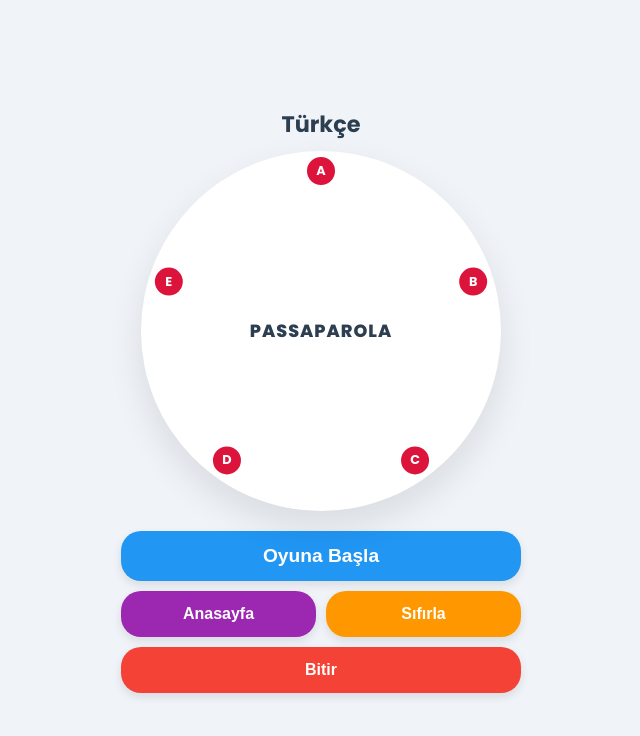
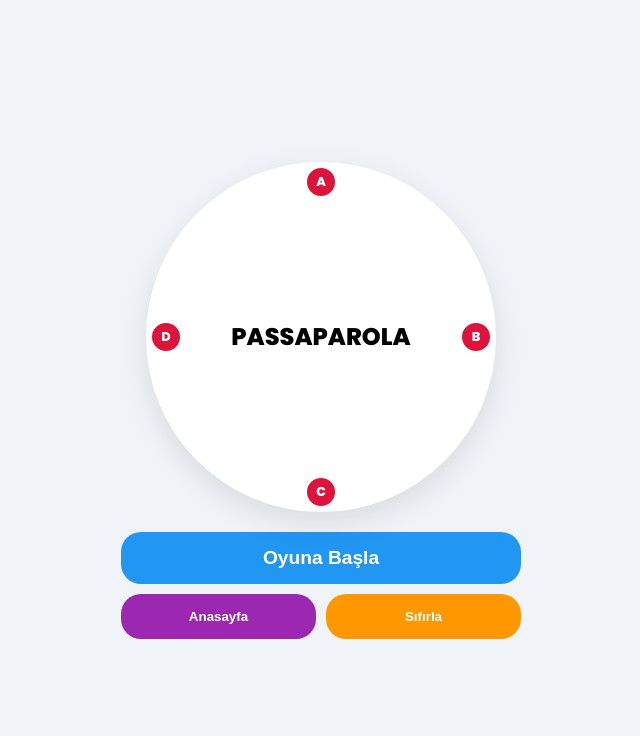
Before and after one commit to burakasmaa-max/passaparola, a plain HTML site: page index.html in a window 1280 px wide. Both pictures are taken after a click on the element "Türkçe". Shown: the whole page, without its empty margins (319-959 px from the left). Drawn offline with Linux system fonts and the light colour scheme.

Commit message:
Update index.html

```diff
--- a/index.html
+++ b/index.html
@@ -3,261 +3,189 @@
 <head>
     <meta charset="UTF-8">
     <meta name="viewport" content="width=device-width, initial-scale=1.0, maximum-scale=1.0, user-scalable=no, viewport-fit=cover">
-    <title>Passaparola Oyunu</title>
+    <title>Passaparola</title>
 
     <link rel="icon" type="image/png" href="passaparola.png">
     <link rel="apple-touch-icon" href="passaparola.png">
     <meta name="apple-mobile-web-app-capable" content="yes">
-    <meta name="apple-mobile-web-app-status-bar-style" content="black-translucent">
 
     <style>
-        @import url('https://fonts.googleapis.com/css2?family=Poppins:wght@400;600;700;800&display=swap');
+        @import url('https://fonts.googleapis.com/css2?family=Poppins:wght@600;800&display=swap');
 
         * { margin: 0; padding: 0; box-sizing: border-box; }
 
         body {
             font-family: 'Poppins', sans-serif;
-            min-height: 100vh;
+            background: #f0f4f8;
+            height: 100vh;
             display: flex;
             flex-direction: column;
             align-items: center;
             justify-content: center;
-            background: #f0f4f8;
             overflow: hidden;
-            touch-action: manipulation;
         }
 
         body.splash-active { background: linear-gradient(135deg, #667eea 0%, #764ba2 100%); overflow-y: auto; }
 
-        /* AÇILIŞ EKRANI */
-        #splash-screen { padding: 20px; text-align: center; width: 100%; max-width: 500px; }
-        .welcome-text { color: white; font-size: 2rem; margin-bottom: 20px; font-weight: 800; }
-        .themes-grid { display: grid; grid-template-columns: 1fr 1fr; gap: 15px; margin-top: 20px; }
-        .theme-card {
-            background: white; padding: 20px; border-radius: 20px;
-            font-weight: 700; color: #764ba2; box-shadow: 0 10px 20px rgba(0,0,0,0.2);
-            transition: transform 0.2s;
+        /* TEMA SEÇİM EKRANI */
+        #splash-screen { text-align: center; padding: 20px; width: 100%; }
+        .theme-btn {
+            background: white; color: #764ba2; padding: 20px;
+            margin: 10px; border-radius: 15px; font-weight: 800;
+            display: inline-block; width: 140px; box-shadow: 0 5px 15px rgba(0,0,0,0.2);
         }
-        .theme-card:active { transform: scale(0.95); }
 
-        /* OYUN EKRANI */
-        #game-screen { display: none; width: 100%; flex-direction: column; align-items: center; padding: 10px; }
+        /* OYUN ALANI */
+        #game-screen { display: none; flex-direction: column; align-items: center; width: 100%; }
         #game-screen.active { display: flex; }
-        #theme-display { font-size: 1.4rem; font-weight: bold; color: #2c3e50; margin-bottom: 10px; }
 
-        /* HARF DAİRESİ (CSS ÇARK SİSTEMİ) */
-        #game-wrapper {
+        /* DAİRE SİSTEMİ (Sabit ve Taşmaz) */
+        .circle-container {
             position: relative;
             width: 85vw;
             height: 85vw;
-            max-width: 360px;
-            max-height: 360px;
+            max-width: 350px;
+            max-height: 350px;
+            background: white;
+            border-radius: 50%;
+            display: flex;
+            justify-content: center;
+            align-items: center;
+            box-shadow: 0 10px 30px rgba(0,0,0,0.1);
             margin-bottom: 20px;
         }
 
-        #game-container {
-            width: 100%;
-            height: 100%;
-            background: white;
-            border-radius: 50%;
-            position: relative;
-            box-shadow: 0 15px 35px rgba(0,0,0,0.1);
-            border: 8px solid rgba(255,255,255,0.8);
-        }
-
+        /* HARFLERİN DİZİLİMİ */
         .letter-circle {
             position: absolute;
             width: 32px;
             height: 32px;
-            background-color: #dc143c;
+            background: #dc143c;
             color: white;
             border-radius: 50%;
             display: flex;
             justify-content: center;
             align-items: center;
+            font-size: 0.8rem;
             font-weight: bold;
-            font-size: 0.8rem;
-            border: 2px solid #fff;
-            transition: all 0.3s;
-            z-index: 10;
-            /* Harfleri merkeze göre konumlandırmak için */
-            top: 50%;
-            left: 50%;
-            margin: -16px;
+            border: 2px solid white;
+            /* HARF DİZİLİM SİHRİ: Her harf kendi değişkenine göre döner */
+            transform: rotate(calc(var(--i) * (360deg / var(--total)))) translateY(calc(-42.5vw + 20px));
         }
 
-        .letter-circle.active { background-color: #ffd700; color: #000; transform: scale(1.4); box-shadow: 0 0 15px #ffd700; z-index: 20; }
-        .letter-circle.correct { background-color: #4caf50; }
+        /* Büyük ekranlarda (Masaüstü) daireyi sabitler */
+        @media (min-width: 500px) {
+            .letter-circle { transform: rotate(calc(var(--i) * (360deg / var(--total)))) translateY(-155px); }
+        }
+
+        /* Harf açısını düzeltmek için (Harfin kendisi dik durmalı) */
+        .letter-circle span { transform: rotate(calc(var(--i) * (-360deg / var(--total)))); }
+
+        .letter-circle.active { background: #ffd700; color: black; transform: rotate(calc(var(--i) * (360deg / var(--total)))) translateY(calc(-42.5vw + 20px)) scale(1.3); z-index: 10; }
+        .letter-circle.correct { background: #4caf50; }
 
         /* MERKEZ PANEL */
-        #center-display {
-            position: absolute;
-            top: 50%; left: 50%;
-            transform: translate(-50%, -50%);
-            width: 70%;
-            text-align: center;
-            z-index: 5;
-        }
-
-        #main-text { font-size: 1.1rem; font-weight: 800; color: #2c3e50; letter-spacing: 1px; }
-
-        #question-text {
-            font-size: 0.85rem;
-            color: #333;
-            background: #f8f9fa;
-            padding: 12px;
-            border-radius: 12px;
-            display: none;
-            line-height: 1.4;
-            border: 1px solid #dee2e6;
-            margin-bottom: 8px;
-            max-height: 110px;
-            overflow-y: auto;
-        }
-
-        #answer-text {
-            font-size: 1.1rem;
-            font-weight: bold;
-            color: #d32f2f;
-            display: none;
-            text-transform: uppercase;
-        }
+        #center-ui { width: 70%; text-align: center; z-index: 5; }
+        #question-box { font-size: 0.85rem; background: #f8f9fa; padding: 10px; border-radius: 10px; border: 1px solid #ddd; display: none; }
+        #answer-box { font-size: 1.1rem; font-weight: bold; color: #d32f2f; margin-top: 5px; display: none; }
 
         /* BUTONLAR */
-        .button-group { display: grid; grid-template-columns: 1fr 1fr; gap: 10px; width: 90%; max-width: 400px; }
-        button { padding: 14px; border-radius: 20px; border: none; color: white; font-weight: bold; font-size: 1rem; box-shadow: 0 4px 10px rgba(0,0,0,0.1); }
-        #btn-action { grid-column: span 2; background: #2196F3; font-size: 1.2rem; }
-        #btn-home { background: #9C27B0; }
-        #btn-reset { background: #FF9800; }
-        #btn-end { background: #F44336; grid-column: span 2; }
+        .controls { display: grid; grid-template-columns: 1fr 1fr; gap: 10px; width: 90%; max-width: 400px; }
+        button { padding: 15px; border-radius: 20px; border: none; font-weight: bold; color: white; }
+        #main-btn { grid-column: span 2; background: #2196F3; font-size: 1.2rem; }
+        #home-btn { background: #9C27B0; }
+        #reset-btn { background: #FF9800; }
     </style>
 </head>
 <body class="splash-active">
 
     <div id="splash-screen">
-        <h1 class="welcome-text">PASSAPAROLA</h1>
-        <p style="color:white; margin-bottom: 20px;">Bir tema seçerek başlayın</p>
-        <div class="themes-grid" id="themes-grid"></div>
+        <h1 style="color:white; margin-bottom:20px;">PASSAPAROLA</h1>
+        <div class="theme-btn" onclick="start('Türkçe')">Türkçe</div>
+        <div class="theme-btn" onclick="start('Genel Kültür')">Genel Kültür</div>
     </div>
 
     <div id="game-screen">
-        <div id="theme-display"></div>
-        <div id="game-wrapper">
-            <div id="game-container">
-                <div id="center-display">
-                    <div id="main-text">PASSAPAROLA</div>
-                    <div id="question-text"></div>
-                    <div id="answer-text"></div>
-                </div>
+        <div class="circle-container" id="circle-box">
+            <div id="center-ui">
+                <h2 id="status-text">PASSAPAROLA</h2>
+                <div id="question-box"></div>
+                <div id="answer-box"></div>
             </div>
         </div>
-        <div class="button-group">
-            <button id="btn-action" onclick="nextStep()">Oyuna Başla</button>
-            <button id="btn-home" onclick="location.reload()">Anasayfa</button>
-            <button id="btn-reset" onclick="resetGame()">Sıfırla</button>
-            <button id="btn-end" onclick="endGame()">Bitir</button>
+        <div class="controls">
+            <button id="main-btn" onclick="play()">Oyuna Başla</button>
+            <button id="home-btn" onclick="location.reload()">Anasayfa</button>
+            <button id="reset-btn" onclick="play(true)">Sıfırla</button>
         </div>
     </div>
 
     <script>
-        // VERİ TABANI (Tüm harfleri içerecek şekilde güncelleyebilirsiniz)
-        const themeDatabase = {
+        const themes = {
             "Türkçe": [
-                { letter: "A", question: "İsmin eş anlamlısı nedir?", answer: "AD" },
-                { letter: "B", question: "Hayvanlara kişilik verilerek anlatılan kısa hikaye?", answer: "FABL" },
-                { letter: "C", question: "Kelimelerin oluşturduğu anlamlı dizi?", answer: "CÜMLE" },
-                { letter: "D", question: "Halk arasında söylenen öğüt verici kısa söz?", answer: "DEYİM" },
-                { letter: "E", question: "İsmin yerini tutan kelime türü?", answer: "EDAT" }
+                {l:"A", q:"İsmin eş anlamlısı?", a:"AD"},
+                {l:"B", q:"Kitapların toplandığı yer?", a:"KÜTÜPHANE"},
+                {l:"C", q:"Anlamlı kelime dizisi?", a:"CÜMLE"},
+                {l:"D", q:"Dil kurallarını inceleyen bilim?", a:"DİLBİLGİSİ"}
             ],
             "Genel Kültür": [
-                { letter: "A", question: "Türkiye'nin başkenti neresidir?", answer: "ANKARA" },
-                { letter: "B", question: "Mona Lisa tablosunu yapan ressam?", answer: "DA VINCI" }
+                {l:"A", q:"Türkiye'nin başkenti?", a:"ANKARA"},
+                {l:"B", q:"En büyük kıta?", a:"ASYA"}
             ]
         };
 
-        let currentTheme = "";
-        let data = [];
-        let currentIndex = -1;
-        let stepState = 0;
+        let activeData = [];
+        let index = -1;
+        let mode = 0; // 0: Soru bekliyor, 1: Cevap bekliyor
 
-        // Temaları Oluştur
-        const grid = document.getElementById('themes-grid');
-        Object.keys(themeDatabase).forEach(t => {
-            const card = document.createElement('div');
-            card.className = 'theme-card';
-            card.innerText = t;
-            card.onclick = () => selectTheme(t);
-            grid.appendChild(card);
-        });
-
-        function selectTheme(theme) {
-            currentTheme = theme;
-            data = themeDatabase[theme];
+        function start(theme) {
+            activeData = themes[theme];
+            document.body.classList.remove('splash-active');
             document.getElementById('splash-screen').style.display = 'none';
             document.getElementById('game-screen').classList.add('active');
-            document.body.classList.remove('splash-active');
-            document.getElementById('theme-display').innerText = theme;
-            createBoard();
-        }
 
-        function createBoard() {
-            const container = document.getElementById('game-container');
-            // Eski harfleri temizle
-            document.querySelectorAll('.letter-circle').forEach(l => l.remove());
-
-            const total = data.length;
-            const radius = (container.offsetWidth / 2) - 20;
-
-            data.forEach((item, index) => {
-                const angle = (index * (360 / total)) - 90;
-                const radian = angle * (Math.PI / 180);
-
-                const x = Math.cos(radian) * radius;
-                const y = Math.sin(radian) * radius;
-
+            const box = document.getElementById('circle-box');
+            activeData.forEach((item, i) => {
                 const div = document.createElement('div');
                 div.className = 'letter-circle';
-                div.id = 'letter-' + index;
-                div.innerText = item.letter;
-
-                // CSS transform ile merkezden dışarı itme (Daha kararlı dizilim)
-                div.style.transform = `translate(${x}px, ${y}px)`;
-
-                container.appendChild(div);
+                div.id = 'L-' + i;
+                // CSS Değişkenlerini gönderiyoruz
+                div.style.setProperty('--i', i);
+                div.style.setProperty('--total', activeData.length);
+                div.innerHTML = `<span>${item.l}</span>`;
+                box.appendChild(div);
             });
         }
 
-        function nextStep() {
-            const qt = document.getElementById('question-text');
-            const at = document.getElementById('answer-text');
-            const mt = document.getElementById('main-text');
-            const btn = document.getElementById('btn-action');
+        function play(reset = false) {
+            if(reset) { location.reload(); return; }
 
-            if (stepState === 0) {
-                currentIndex++;
-                if (currentIndex >= data.length) { endGame(); return; }
+            const qBox = document.getElementById('question-box');
+            const aBox = document.getElementById('answer-box');
+            const sText = document.getElementById('status-text');
+            const btn = document.getElementById('main-btn');
 
-                document.querySelectorAll('.letter-circle').forEach(l => l.classList.remove('active'));
-                const currentLetter = document.getElementById('letter-' + currentIndex);
-                currentLetter.classList.add('active');
+            if (mode === 0) {
+                index++;
+                if(index >= activeData.length) { alert("Bitti!"); return; }
 
-                mt.style.display = 'none';
-                qt.style.display = 'block';
-                at.style.display = 'none';
-                qt.innerText = data[currentIndex].question;
+                document.querySelectorAll('.letter-circle').forEach(el => el.classList.remove('active'));
+                document.getElementById('L-' + index).classList.add('active');
+
+                sText.style.display = 'none';
+                qBox.style.display = 'block';
+                aBox.style.display = 'none';
+                qBox.innerText = activeData[index].q;
                 btn.innerText = "Cevabı Gör";
-                stepState = 1;
+                mode = 1;
             } else {
-                at.style.display = 'block';
-                at.innerText = data[currentIndex].answer;
-                document.getElementById('letter-' + currentIndex).classList.add('correct');
+                aBox.style.display = 'block';
+                aBox.innerText = activeData[index].a;
+                document.getElementById('L-' + index).classList.add('correct');
                 btn.innerText = "Sıradaki Harf";
-                stepState = 0;
+                mode = 0;
             }
         }
-
-        function resetGame() { location.reload(); }
-        function endGame() { alert("Oyun Bitti!"); location.reload(); }
     </script>
 </body>
 </html>
```
